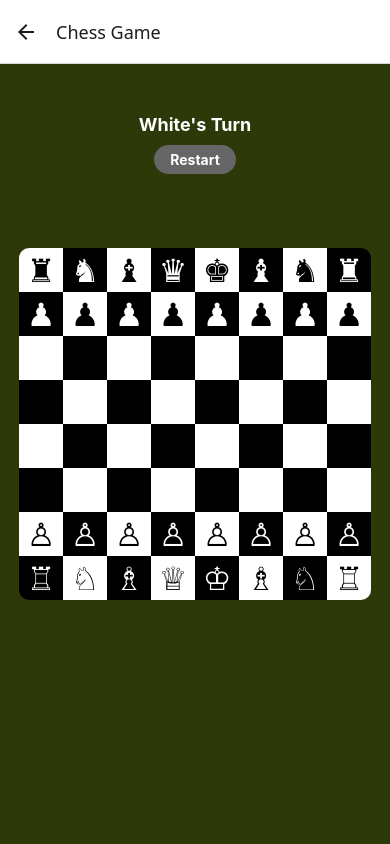
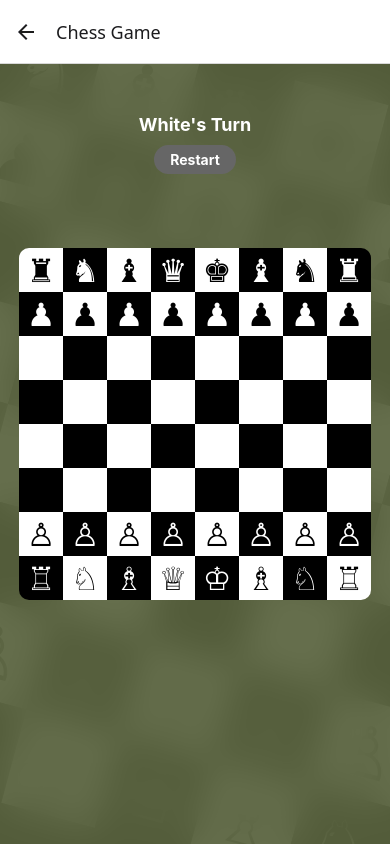
Before and after one commit to learnersthings/ThinkMateChess, a React Native app: screen /Game in a window 390 px wide. Built offline with nearby package versions, Linux system fonts and the light colour scheme.

Commit message:
Game Screen Theme

```diff
--- a/package.json
+++ b/package.json
@@ -19,6 +19,7 @@
     "expo": "~54.0.34",
     "expo-asset": "~12.0.13",
     "expo-av": "~16.0.8",
+    "expo-blur": "~15.0.8",
     "expo-font": "~14.0.12",
     "expo-gl": "~16.0.10",
     "expo-status-bar": "~3.0.9",
--- a/src/screens/GameScreen.tsx
+++ b/src/screens/GameScreen.tsx
@@ -1,5 +1,6 @@
 import React, { useState, useCallback, useEffect } from "react";
-import { View, Text, TouchableOpacity, StyleSheet, Image, Modal, Alert } from "react-native";
+import { View, Text, TouchableOpacity, StyleSheet, Image, Modal, Alert, Dimensions } from "react-native";
+import { BlurView } from 'expo-blur';
 import { useFocusEffect } from "@react-navigation/native";
 
 import {
@@ -27,9 +28,10 @@ import { getPieceAssetSource } from "../game/pieceAssets";
 import { playSound } from "../game/sounds";
 
 export default function GameScreen() {
-    const { colors, getBoardColors } = useThemeStyles();
     const { pieceStyle, gameMode, playerColor } = useGameSettings();
+    const { colors, getBoardColors, isDark } = useThemeStyles();
     const boardColors = getBoardColors(pieceStyle);
+    const { width, height } = Dimensions.get("window");
 
     const [board, setBoard] = useState(getBoard());
     const [selected, setSelected] = useState<string | null>(null);
@@ -138,7 +140,7 @@ export default function GameScreen() {
                             playSound('gameover');
                         } else if (isCheck()) {
                             playSound('check');
-                        } else if (result.move.captured) {
+                        } else if (result.move?.captured) {
                             playSound('capture');
                         } else {
                             playSound('move');
@@ -190,7 +192,7 @@ export default function GameScreen() {
                 playSound('gameover');
             } else if (isCheck()) {
                 playSound('check');
-            } else if (result.move.captured) {
+            } else if (result.move?.captured) {
                 playSound('capture');
             } else {
                 playSound('move');
@@ -255,37 +257,8 @@ export default function GameScreen() {
     const isLastMove = (sq: string) =>
         lastMove?.from === sq || lastMove?.to === sq;
 
+    const renderBoard = (isBackground = false) => {
         return (
-        <View
-            style={[
-                styles.container,
-                { backgroundColor: colors.customBackground },
-            ]}
-        >
-
-
-            {/* Status text positioned absolutely at the top so it doesn't affect the exact centering of the board */}
-            <View style={{ position: "absolute", top: 50, width: "100%", alignItems: "center", zIndex: 10 }}>
-                <Text style={[styles.status, { color: colors.customBackgroundText }]}>
-                    {status}
-                </Text>
-
-                <View style={styles.topControls}>
-                    {gameMode === "single" && (
-                        <TouchableOpacity onPress={handleUndo} style={styles.controlButton}>
-                            <Text style={styles.controlText}>Undo</Text>
-                        </TouchableOpacity>
-                    )}
-                    <TouchableOpacity onPress={confirmReset} style={styles.controlButton}>
-                        <Text style={styles.controlText}>Restart</Text>
-                    </TouchableOpacity>
-                </View>
-            </View>
-
-            {/* The board sits perfectly in the center of the container's flex: 1 space, shifted slightly up to optically balance with bottom tabs */}
-            <View style={{ justifyContent: "center", width: "100%", alignItems: "center", transform: [{ translateY: -30 }] }}>
-                {renderCaptured(playerColor === "b" ? "w" : "b")}
-
             <View style={[styles.board, playerColor === "b" && { transform: [{ rotate: "180deg" }] }]}>
                 {board.map((row, i) => (
                     <View key={i} style={styles.row}>
@@ -324,7 +297,10 @@ export default function GameScreen() {
                                     }
                                 }
 
-                                    const legal = isLegalMove(sq);
+                                const legal = !isBackground && isLegalMove(sq);
+                                const isSel = !isBackground && selected === sq;
+                                const isLast = !isBackground && isLastMove(sq);
+                                const isChk = !isBackground && checkSquare === sq;
 
                                 return (
                                     <TouchableOpacity
@@ -334,7 +310,7 @@ export default function GameScreen() {
 
                                             // THEME-BASED COLORS (NO HARD CODE)
                                             {
-                                                    backgroundColor: checkSquare === sq
+                                                backgroundColor: isChk
                                                     ? "rgba(255, 0, 0, 0.7)"
                                                     : isLightSquare(i, j)
                                                         ? boardColors.lightSquare
@@ -342,16 +318,17 @@ export default function GameScreen() {
                                             },
 
                                             // selected
-                                                selected === sq && {
+                                            isSel && {
                                                 borderWidth: 2,
                                                 borderColor: colors.selected,
                                             },
 
                                             // last move
-                                                isLastMove(sq) && { backgroundColor: colors.lastMove },
+                                            isLast && { backgroundColor: colors.lastMove },
                                         ]}
-                                            onPress={() => handlePress(i, j)}
-                                            activeOpacity={1}
+                                        onPress={() => !isBackground && handlePress(i, j)}
+                                        activeOpacity={isBackground ? 1 : 0.2}
+                                        disabled={isBackground}
                                     >
                                         <View style={playerColor === "b" ? { transform: [{ rotate: "180deg" }] } : {}}>
                                             {pieceContent}
@@ -374,6 +351,58 @@ export default function GameScreen() {
                         </View>
                     ))}
             </View>
+        );
+    };
+
+    // Calculate background tint overlay color based on the selected setting color
+    // We add opacity to make it an overlay.
+    const bgOverlayColor = colors.customBackground + "B3"; // ~70% opacity
+
+    return (
+        <View
+            style={[
+                styles.container,
+                { backgroundColor: "#000" }, // Fallback behind image
+            ]}
+        >
+            {/* DYNAMIC BACKGROUND BOARD */}
+            <View style={[StyleSheet.absoluteFill, { overflow: 'hidden', alignItems: 'center', justifyContent: 'center' }]}>
+                <View style={{ transform: [{ scale: 2.2 }, { rotate: "15deg" }], opacity: 0.8 }}>
+                    {renderBoard(true)}
+                </View>
+                <BlurView
+                    intensity={90}
+                    tint={isDark ? "dark" : "light"}
+                    style={StyleSheet.absoluteFill}
+                />
+                {/* Apply the user's color choice as an overlay tint */}
+                <View style={[StyleSheet.absoluteFill, { backgroundColor: bgOverlayColor }]} />
+            </View>
+
+
+            {/* Status text positioned absolutely at the top so it doesn't affect the exact centering of the board */}
+            <View style={{ position: "absolute", top: 50, width: "100%", alignItems: "center", zIndex: 10 }}>
+                <Text style={[styles.status, { color: colors.customBackgroundText }]}>
+                    {status}
+                </Text>
+
+                <View style={styles.topControls}>
+                    {gameMode === "single" && (
+                        <TouchableOpacity onPress={handleUndo} style={styles.controlButton}>
+                            <Text style={styles.controlText}>Undo</Text>
+                        </TouchableOpacity>
+                    )}
+                    <TouchableOpacity onPress={confirmReset} style={styles.controlButton}>
+                        <Text style={styles.controlText}>Restart</Text>
+                    </TouchableOpacity>
+                </View>
+            </View>
+
+            {/* The board sits perfectly in the center of the container's flex: 1 space, shifted slightly up to optically balance with bottom tabs */}
+            <View style={{ justifyContent: "center", width: "100%", alignItems: "center", transform: [{ translateY: -30 }] }}>
+                {renderCaptured(playerColor === "b" ? "w" : "b")}
+
+                {renderBoard()}
 
                 {renderCaptured(playerColor === "b" ? "b" : "w")}
             </View>
```
Also changed, not shown: 1 other file (tests, documents, lock files or other folders). Lines whose indentation alone changed are shown as unchanged.
